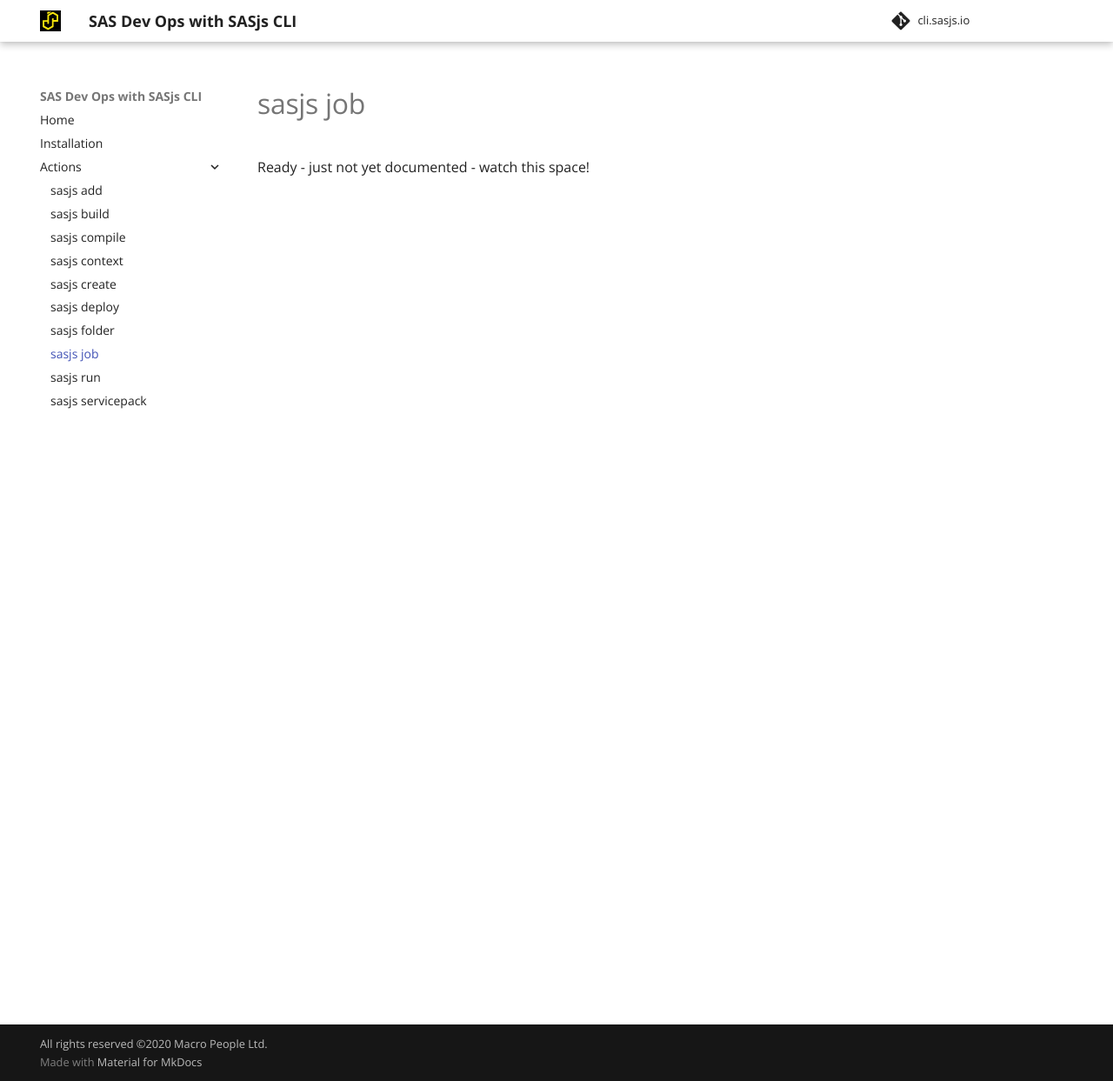
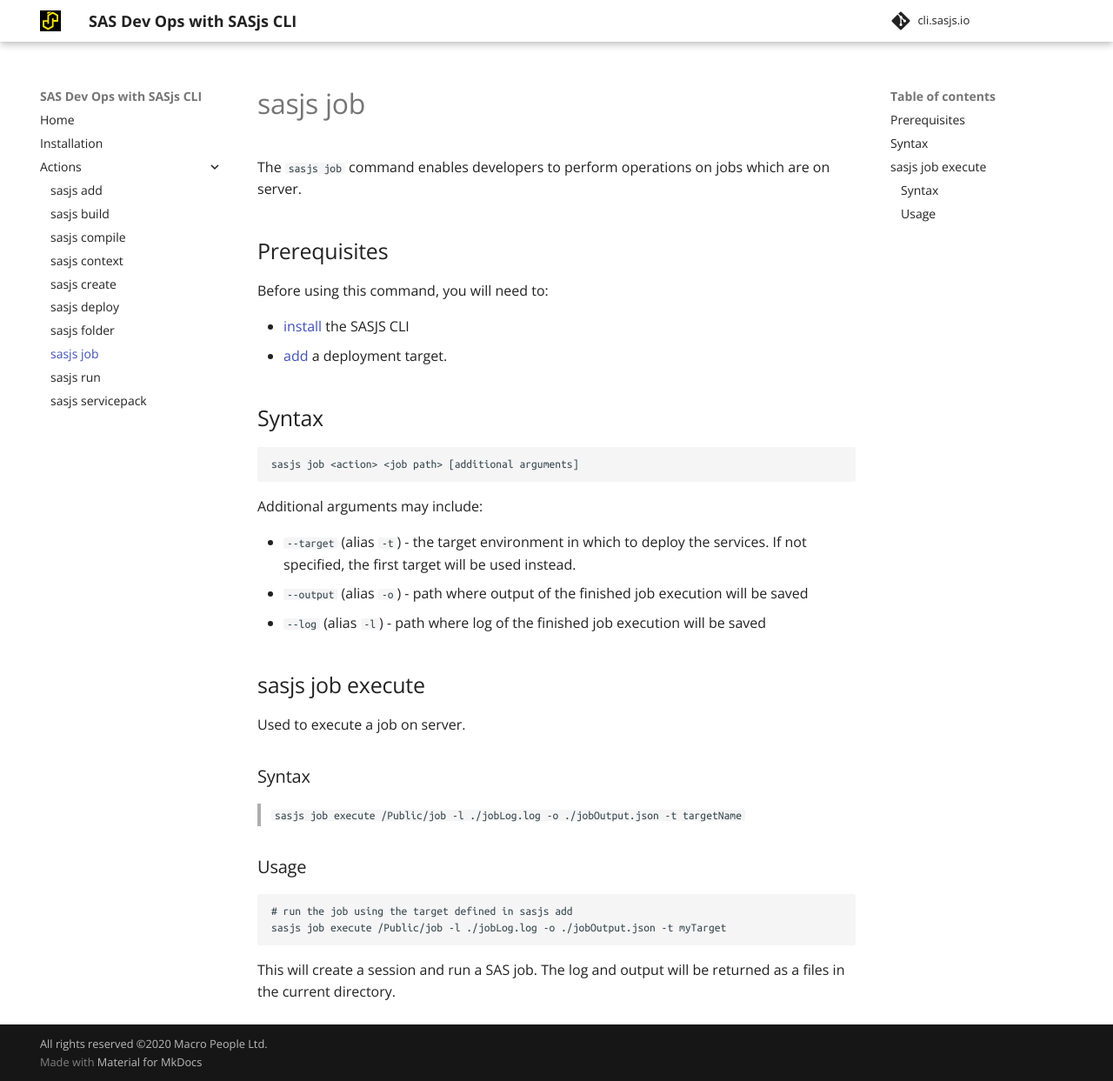
Before and after one commit to sasjs/cli.sasjs.io, an MkDocs documentation site: the page built from docs/job.md, in a window 1280 px wide and 1243 px high. Shown: the whole window at 87% size. Built offline with MkDocs 1.6.1 and Material for MkDocs 9.7.7, drawn with Linux system fonts in a browser that asks for light colours.

Commit message:
feat: added job docs

````diff
--- a/docs/job.md
+++ b/docs/job.md
@@ -8,4 +8,41 @@
 sasjs job
 ====================
 
-Ready - just not yet documented - watch this space!
+The `sasjs job` command enables developers to perform operations on jobs which are on server.
+
+## Prerequisites
+
+Before using this command, you will need to:
+
+* [install](/installation) the SASJS CLI
+* [add](/add) a deployment target.
+
+## Syntax
+
+```
+sasjs job <action> <job path> [additional arguments]
+```
+
+Additional arguments may include:
+
+* `--target` (alias `-t`) - the target environment in which to deploy the services.  If not specified, the first target will be used instead.
+* `--output` (alias `-o`) - path where output of the finished job execution will be saved
+* `--log` (alias `-l`) - path where log of the finished job execution will be saved
+
+
+## sasjs job execute
+
+Used to execute a job on server.
+
+### Syntax
+
+> `sasjs job execute /Public/job -l ./jobLog.log -o ./jobOutput.json -t targetName`
+
+### Usage
+
+```
+# run the job using the target defined in sasjs add
+sasjs job execute /Public/job -l ./jobLog.log -o ./jobOutput.json -t myTarget
+```
+
+This will create a session and run a SAS job. The log and output will be returned as a files in the current directory.
````
